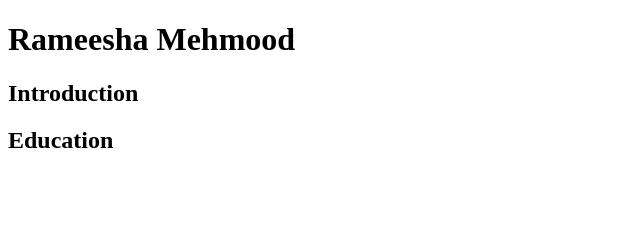
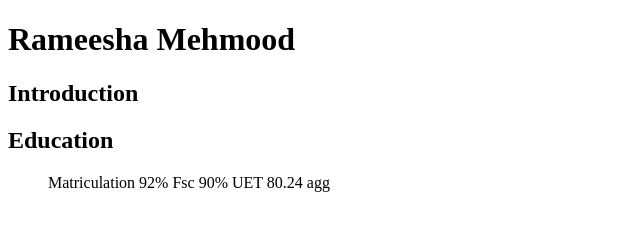
Before and after one commit to rameesha18/session-3-html, a plain HTML site: page index.html in a window 1280 px wide. Shown: the whole page, without its empty margins (0-640 px from the left). Drawn offline with Linux system fonts and the light colour scheme.

Commit message:
list elements

```diff
--- a/index.html
+++ b/index.html
@@ -8,7 +8,11 @@
 
     <h2> Introduction </h2>
     <h2>Education</h2>
-
+    <ol>
+        <ui>Matriculation 92%</ui>
+        <ui>Fsc 90%</ui>
+        <ui>UET 80.24 agg</ui>
+    </ol>
 
 </body>
 </html>
```
